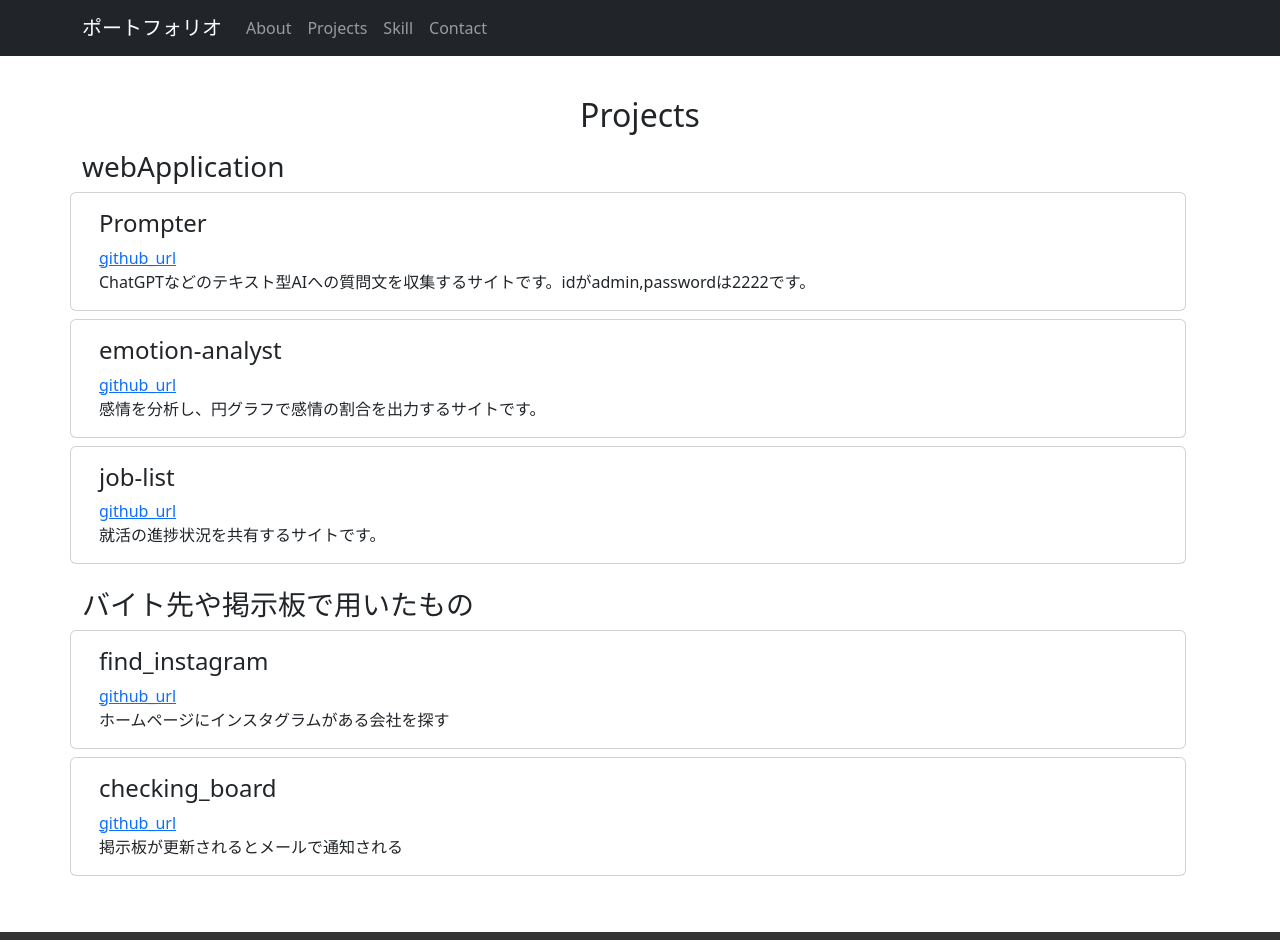
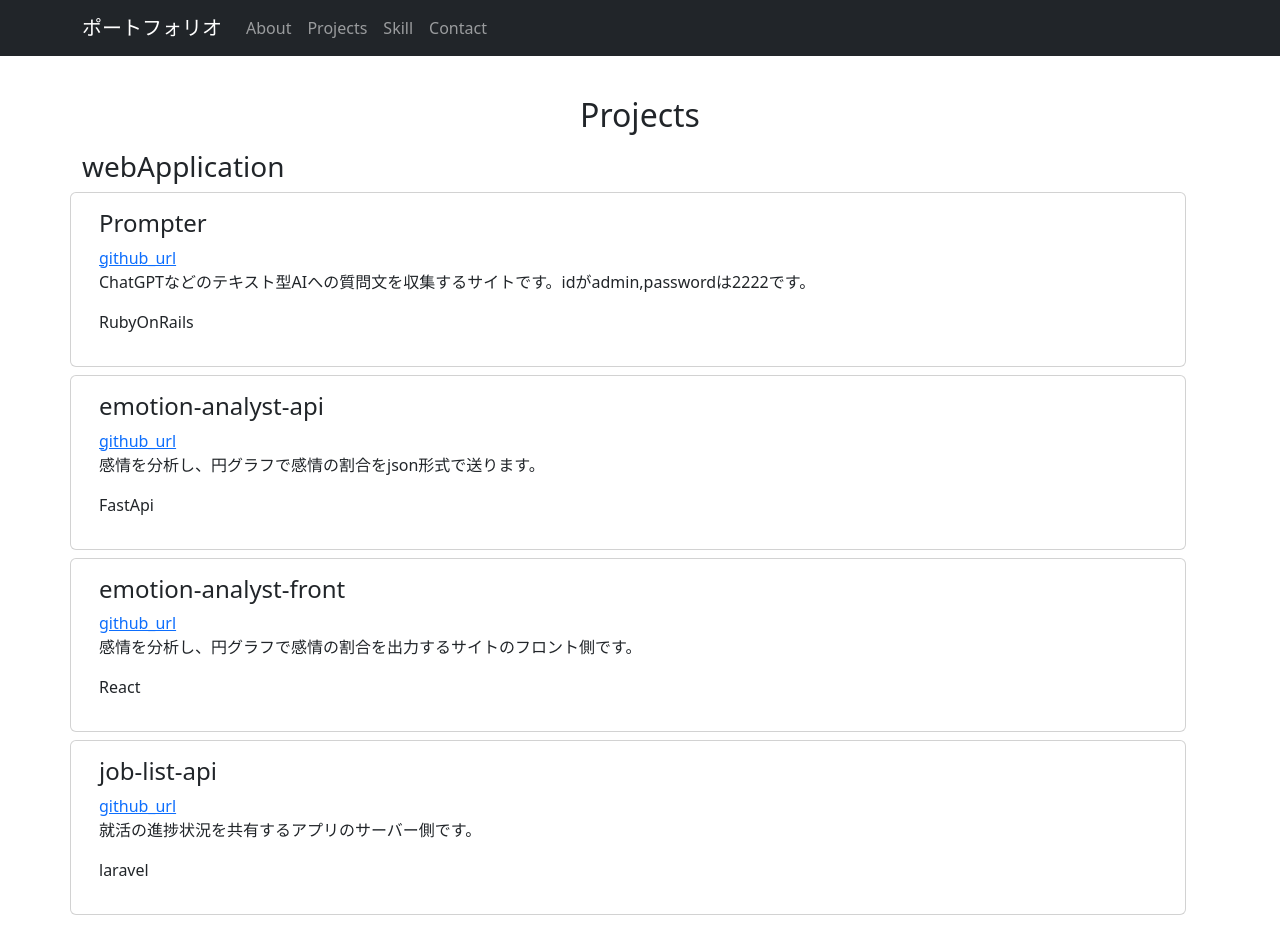
Before and after one commit to Takenoko463/portfolio-app, a React (Create React App) app: page / in a window 1280 px wide. Shown: the top 940 px of the page. Built offline with nearby package versions, Linux system fonts and the light colour scheme.

Commit message:
framework.jsonからの引用に成功

```diff
--- a/src/components/Projects.js
+++ b/src/components/Projects.js
@@ -2,6 +2,7 @@ import "bootstrap/dist/css/bootstrap.min.css"; // BootstrapのCSSをインポー
 import Card from "react-bootstrap/Card"; // React BootstrapのCardコンポーネントをインポート
 import Row from "react-bootstrap/Row";
 import projectData from "../data/project-data.json";
+import frameworkData from "../data/framework-data.json";
 function Projects() {
   const webApplications = projectData.webApplications;
   const others = projectData.others;
@@ -28,6 +29,7 @@ const Child = ({ title, projectArray }) => {
           </Card.Title>
           <Card.Link href={project.git_hub_url}>github_url</Card.Link>
           <Card.Text>{project.content}</Card.Text>
+          {project.framework_id && <p>{frameworkData[project.framework_id].name}</p>}
         </Card.Body>
       </Card>
     );
--- /dev/null
+++ b/src/data/framework-data.json
@@ -0,0 +1,32 @@
+[
+  {
+    "id":0,
+    "name":"なし",
+    "level":0
+  },
+  {
+    "id":1,
+    "name":"Unity",
+    "level":1
+  },
+  {
+    "id":2,
+    "name":"React",
+    "level":1
+  },
+  {
+    "id":3,
+    "name":"laravel",
+    "level":1
+  },
+  {
+    "id":4,
+    "name":"FastApi",
+    "level":1
+  },
+  {
+    "id":5,
+    "name":"RubyOnRails",
+    "level":2
+  }
+]
--- a/src/data/project-data.json
+++ b/src/data/project-data.json
@@ -4,19 +4,37 @@
       "name": "Prompter",
       "url": "54.199.100.28",
       "git_hub_url": "https://github.com/Takenoko463/prompter",
-      "content": "ChatGPTなどのテキスト型AIへの質問文を収集するサイトです。idがadmin,passwordは2222です。"
+      "content": "ChatGPTなどのテキスト型AIへの質問文を収集するサイトです。idがadmin,passwordは2222です。",
+      "framework_id":5,
+      "infrastructure-management_id":null,
+      "cloud_plat_form_id":0
     },
     {
-      "name": "emotion-analyst",
+      "name": "emotion-analyst-api",
+      "url": "https://emotion-analyst-api-image-jjgaumsera-an.a.run.app/",
+      "git_hub_url": "https://github.com/Takenoko463/emotion-analyst-api",
+      "content": "感情を分析し、円グラフで感情の割合をjson形式で送ります。",
+      "framework_id":4,
+      "infrastructure-management_id":0,
+      "cloud_plat_form_id":1
+    },
+    {
+      "name": "emotion-analyst-front",
       "url": "https://emotionanalyzer-c2d45.web.app/",
       "git_hub_url": "https://github.com/Takenoko463/emotion-analyst-front",
-      "content": "感情を分析し、円グラフで感情の割合を出力するサイトです。"
+      "content": "感情を分析し、円グラフで感情の割合を出力するサイトのフロント側です。",
+      "framework_id":2,
+      "infrastructure-management_id":null,
+      "cloud_plat_form_id":2
     },
     {
-      "name": "job-list",
+      "name": "job-list-api",
       "url": "#",
-      "git_hub_url": "https://github.com/Takenoko463/job_list_front",
-      "content": "就活の進捗状況を共有するサイトです。"
+      "git_hub_url": "https://github.com/Takenoko463/job_list_api",
+      "content": "就活の進捗状況を共有するアプリのサーバー側です。",
+      "framework_id":3,
+      "infrastructure-management_id":null,
+      "cloud_plat_form_id":null
     }
   ],
   "others":[
```
Also changed, not shown: src/data/cloud-platform-data.json (added, +14 -0 lines), src/data/database-data.json (added, +10 -0 lines), src/data/development-tool-data.json (added, +10 -0 lines), src/data/infrastructure-management-data.json (added, +7 -0 lines), src/data/programing-language-data.json (added, +32 -0 lines).
